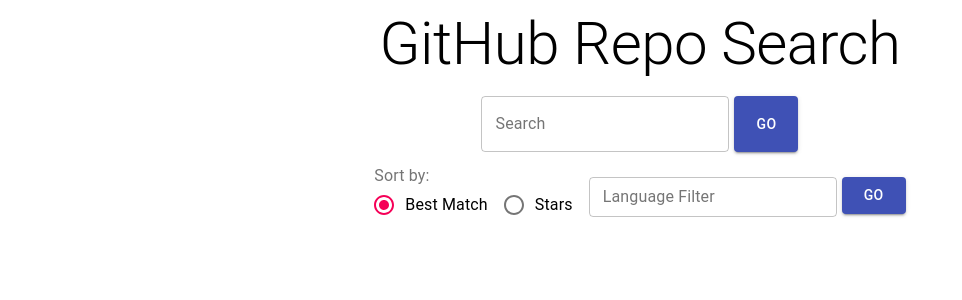
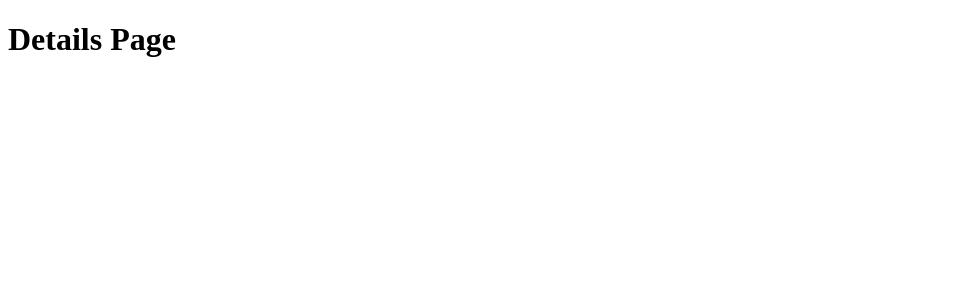
Before and after one commit to jwhunt19/hotel-engine-test, a React app: page /details in a window 1280 px wide. Shown: the top 300 px of the page, without its empty margins (0-962 px from the left). Built offline with nearby package versions, Linux system fonts and the light colour scheme; the HTML template or start-up script is replaced by a standard one.

Commit message:
Add routes and basic details page

```diff
--- a/src/components/App.jsx
+++ b/src/components/App.jsx
@@ -6,11 +6,16 @@
   responsiveFontSizes,
   MuiThemeProvider,
 } from '@material-ui/core';
-// import { BrowserRouter as Router, Route, Link } from 'react-router-dom';
+import {
+  BrowserRouter as Router,
+  Route,
+  Switch,
+} from 'react-router-dom';
 import Search from './Search';
 import LanguageFilter from './LanguageFilter';
 import RepositoryList from './RepositoryList';
 import Sort from './Sort';
+import Details from './Details';
 
 let theme = createMuiTheme();
 theme = responsiveFontSizes(theme);
@@ -22,12 +27,18 @@
 
   return (
     <MuiThemeProvider theme={theme}>
+      <Router>
+        <Switch>
+          <Route path="/details">
+            <Details />
+          </Route>
+          <Route path="/">
             <Grid
               container
               direction="column"
               alignContent="center"
               alignItems="center"
-        spacing="3"
+              spacing={3}
             >
               <Grid item>
                 <Typography align="center" variant="h2">GitHub Repo Search</Typography>
@@ -45,6 +56,9 @@
                 <RepositoryList results={results} filter={filter} />
               </Grid>
             </Grid>
+          </Route>
+        </Switch>
+      </Router>
     </MuiThemeProvider>
   );
 };
--- /dev/null
+++ b/src/components/Details.jsx
@@ -0,0 +1,7 @@
+import React from 'react';
+
+const Details = () => (
+  <h1>Details Page</h1>
+);
+
+export default Details;
--- a/src/components/Repository.jsx
+++ b/src/components/Repository.jsx
@@ -8,6 +8,7 @@
   Avatar,
   Divider,
 } from '@material-ui/core';
+// import Link from 'react-router-dom';
 
 const Repository = ({ repo }) => (
   <>
```
Also changed, not shown: 1 other file (tests, documents, lock files or other folders). Lines whose indentation alone changed are shown as unchanged.
